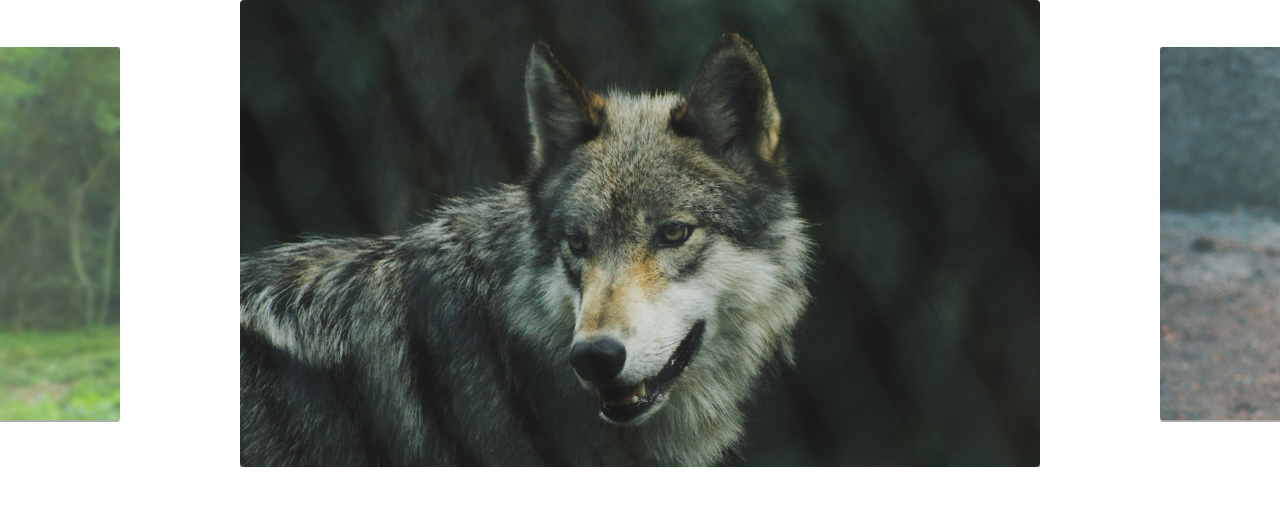
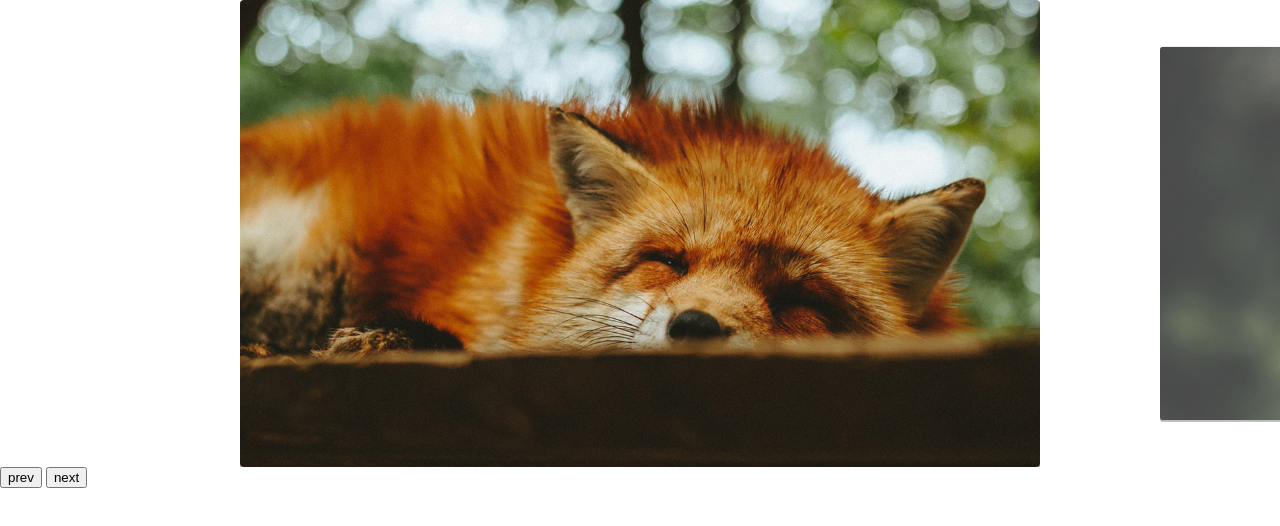
Before and after one commit to matheusleite01/Slide, a plain HTML site: page index.html in a window 1280 px wide. Drawn offline with Linux system fonts and the light colour scheme.

Commit message:
navegacao prev e next finalizada

```diff
--- a/index.html
+++ b/index.html
@@ -18,7 +18,10 @@
       <li><img src="img/foto6.jpg" alt="foto6"></li>
     </ul>
   </div>
-
+  <div class="arrow-nav">
+    <button class="prev">prev</button>
+    <button class="next">next</button>
+  </div>
   <script type="module" src="js/script.js"></script>
 </body>
 </html>
--- a/js/script.js
+++ b/js/script.js
@@ -1,7 +1,7 @@
-import Slide from './slide.js'
+import {SlideNav} from './slide.js'
 
-const slide = new Slide('.slide', '.slide-wrapper');
+const slide = new SlideNav('.slide', '.slide-wrapper');
 slide.Init();
-slide.changeSlide(3);
+slide.addArrow('.prev', '.next')
 
 console.log(slide);
--- a/js/slide.js
+++ b/js/slide.js
@@ -1,6 +1,6 @@
 import debounce from './debounce.js'
 
-export default class Slide {
+export class Slide {
   constructor(slide, wrapper){
     this.slide = document.querySelector(slide);
     this.wrapper = document.querySelector(wrapper);
@@ -126,7 +126,9 @@ export default class Slide {
   this.OnStart = this.OnStart.bind(this);
   this.onMove = this.onMove.bind(this);
   this.onEnd = this.onEnd.bind(this);
-  this.onResize = debounce(this.onResize.bind(this), 200);
+  this.activePrevSlide = this.activePrevSlide.bind(this);
+  this.activNextSlide = this.activNextSlide.bind(this);
+  this.onResize = debounce(this.onResize.bind(this), 50);
  }
 
 
@@ -136,7 +138,22 @@ export default class Slide {
   this.addSlideEvents();
   this.slideConfig();
   this.addResizeEvent();
+  this.changeSlide(0);
   return this;
  }
 
 }
+
+export class SlideNav extends Slide {
+
+  addArrow(prev,next) {
+    this.prevElement = document.querySelector(prev);
+    this.nextElement = document.querySelector(next);
+    this.addArrowEvent();
+  }
+
+  addArrowEvent(){
+    this.prevElement.addEventListener('click', this.activePrevSlide);
+    this.nextElement.addEventListener('click', this.activNextSlide);
+  }
+}
```
